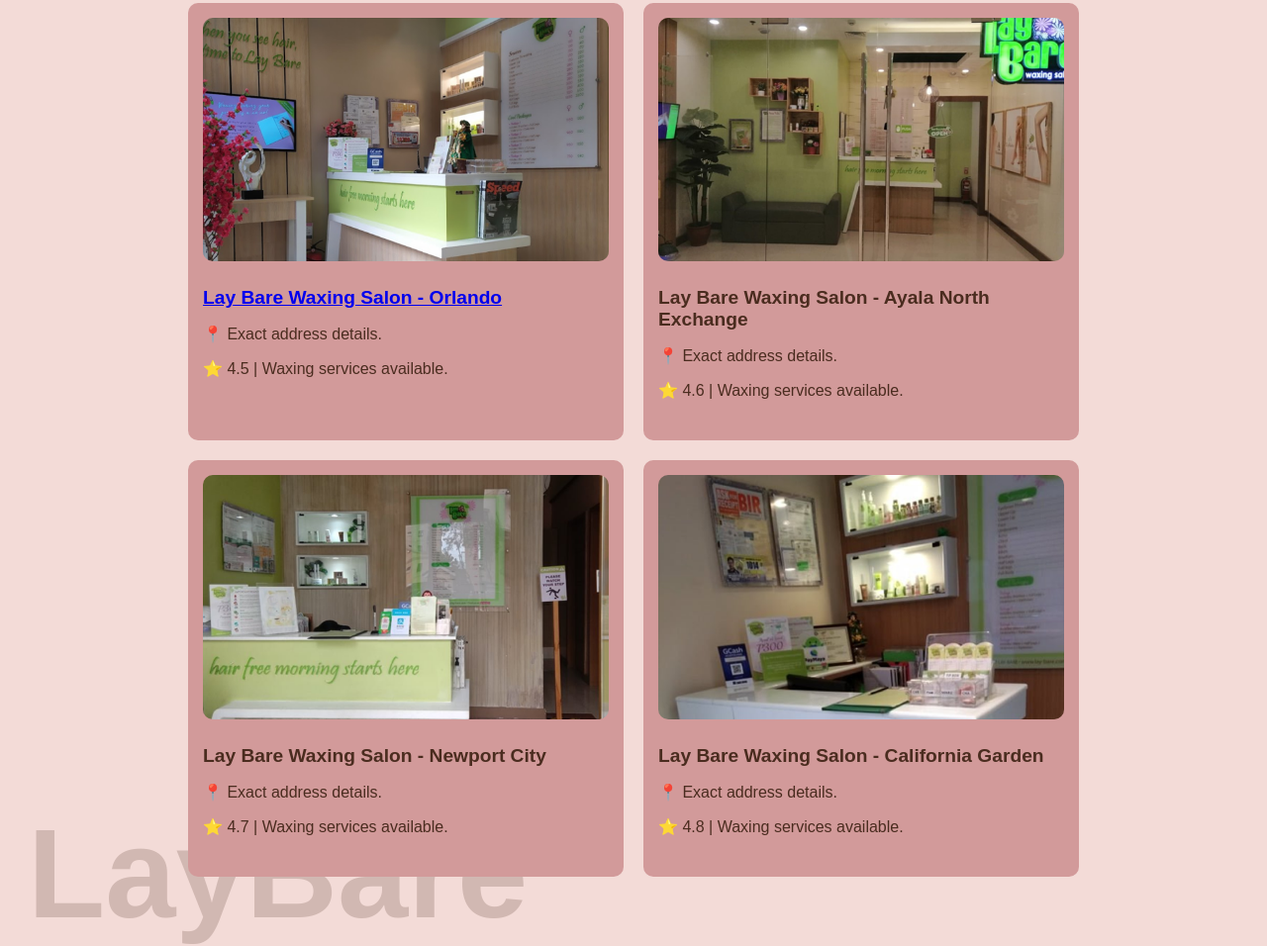
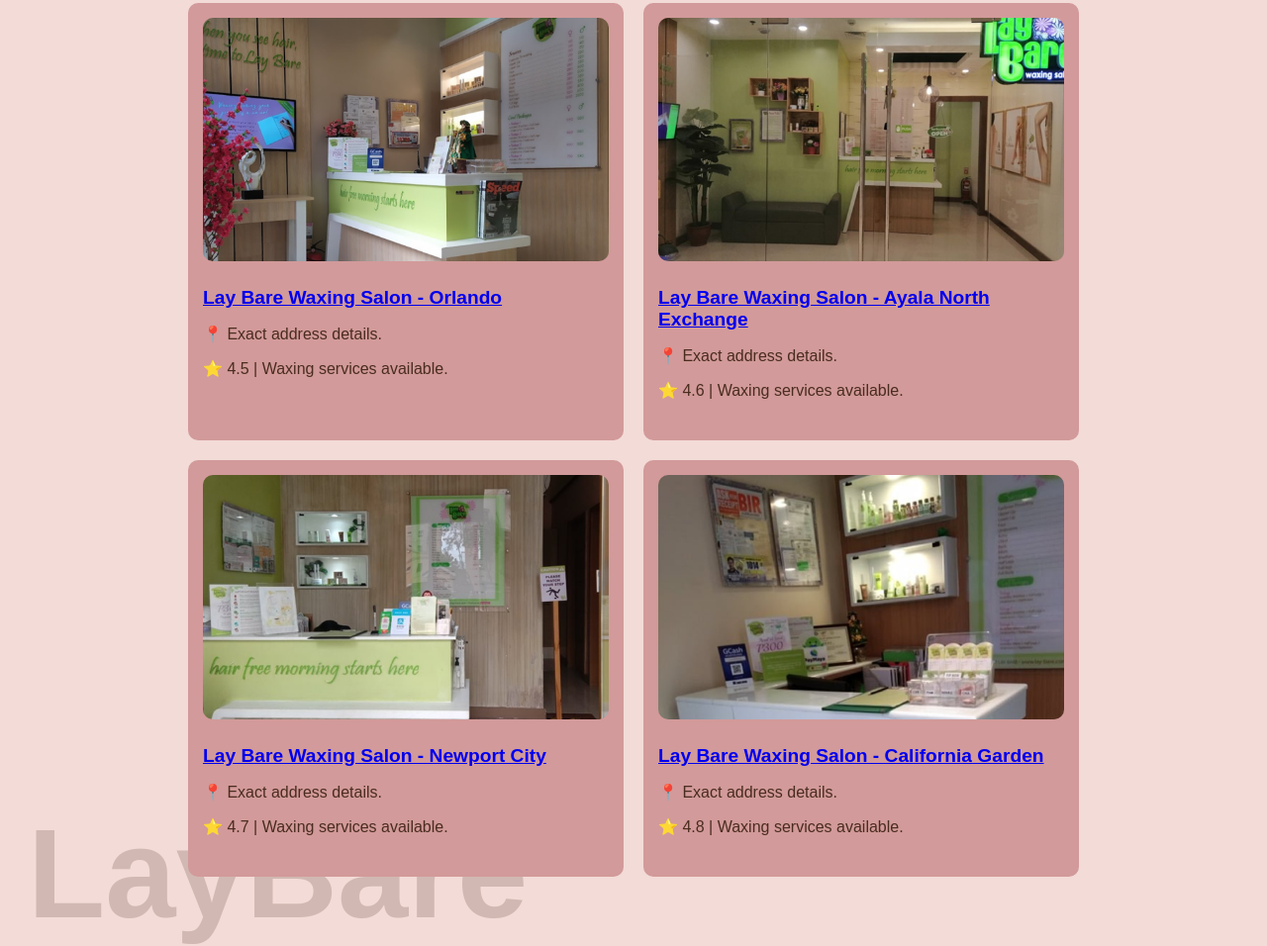
Before and after one commit to pichioes/CCAPDEV_MCO1, a plain HTML site: page locations.html in a window 1280 px wide. Shown: the part 194-1150 px from the top of the page at 99% size. Drawn offline with Linux system fonts and the light colour scheme.

Commit message:
linked every store to orlando

```diff
--- a/locations.html
+++ b/locations.html
@@ -23,7 +23,7 @@
         <div class="store-card">
             <img src="img/loc2.png" alt="Ayala North Exchange">
             <div class="store-info">
-                <h2>Lay Bare Waxing Salon - Ayala North Exchange</h2>
+                <a href="reviews_orlando.html"><h2>Lay Bare Waxing Salon - Ayala North Exchange</h2></a>
                 <p>📍 Exact address details.</p>
                 <p>⭐ 4.6 | Waxing services available.</p>
             </div>
@@ -31,7 +31,7 @@
         <div class="store-card">
             <img src="img/loc3.png" alt="Newport City Store">
             <div class="store-info">
-                <h2>Lay Bare Waxing Salon - Newport City</h2>
+                <a href="reviews_orlando.html"><h2>Lay Bare Waxing Salon - Newport City</h2></a>
                 <p>📍 Exact address details.</p>
                 <p>⭐ 4.7 | Waxing services available.</p>
             </div>
@@ -39,7 +39,7 @@
         <div class="store-card">
             <img src="img/loc4.png" alt="California Garden Store">
             <div class="store-info">
-                <h2>Lay Bare Waxing Salon - California Garden</h2>
+                <a href="reviews_orlando.html"><h2>Lay Bare Waxing Salon - California Garden</h2></a>
                 <p>📍 Exact address details.</p>
                 <p>⭐ 4.8 | Waxing services available.</p>
             </div>
```
